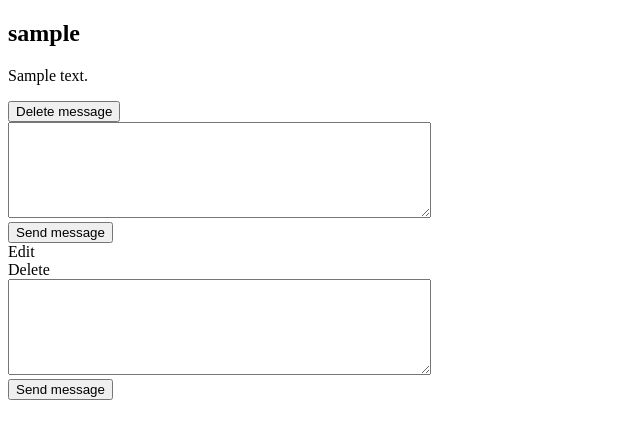
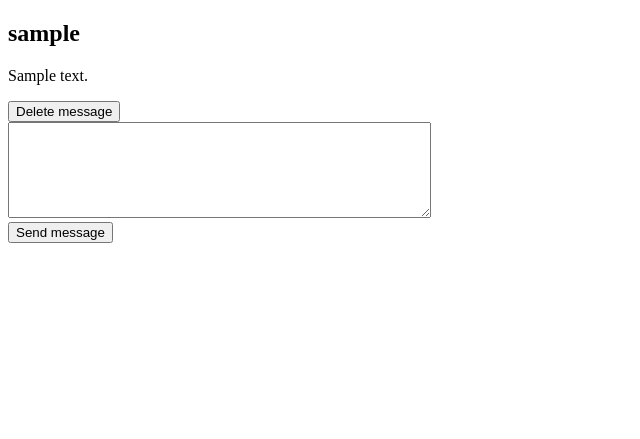
Before and after one commit to Kathei/somekratia, a Django app: page /issue/1/ in a window 1280 px wide. Shown: the top 439 px of the page, without its empty margins (0-640 px from the left). Run offline with Django 3.2, Linux system fonts and the light colour scheme; a user stored in the database is signed in; tables that the repository leaves empty hold one stand-in row (values such as "Sample post"); some libraries are stand-ins or nearby versions.

Commit message:
Delete messages

```diff
--- a/app/static/navigation.js
+++ b/app/static/navigation.js
@@ -5,6 +5,26 @@
 var searchIssues = new SearchIssues();
 
 var app = angular.module('myApp', ['ngRoute', 'uiGmapgoogle-maps']);
+
+app.config(['$httpProvider', function($httpProvider) {
+    $httpProvider.defaults.xsrfCookieName = 'csrftoken';
+    $httpProvider.defaults.xsrfHeaderName = 'X-CSRFToken';
+}]);
+
+app.controller('messageController', function($scope, $http) {
+    $scope.deleteMessage = function(messageId){
+        console.log("test");
+        var config = {
+            method: 'DELETE',
+        };
+        $http.delete("/message/" + messageId + '/', config)
+            .success(function() {
+                alert("deleted: " + messageId);
+            }).error(function() {
+                alert("delete failed!");
+            });
+    };
+});
 
 app.controller('searchController', function($scope, $http){
    $scope.map = {
--- a/app/views.py
+++ b/app/views.py
@@ -1,4 +1,4 @@
-from django.shortcuts import loader, redirect
+from django.shortcuts import loader, redirect, get_object_or_404
 from django.http import HttpResponse, JsonResponse, HttpResponseBadRequest, HttpResponseForbidden, HttpResponseNotFound
 from django.template import RequestContext, Context
 from django.contrib.auth import authenticate, login, logout
@@ -104,13 +104,13 @@ def edit_message(request, messageID):
     if request.user is None or request.user.is_anonymous():
         return HttpResponseForbidden()
     if request.method == 'PUT':
-        message = Message.objects.get_or_404(poster=request.user, id=messageID)
+        message = get_object_or_404(Message, poster=request.user, id=messageID)
         message.text = request.PUT['messagefield']
         message.save()
         return JsonResponse(message)
         return JsonResponse(message)
     elif request.method == 'DELETE':
-        message = Message.objects.get_or_404(poster=request.user, id=messageID)
+        message = get_object_or_404(Message, poster=request.user, id=messageID)
         message.delete()
         return HttpResponse('Deleted')
     else:
--- a/templates/issue.html
+++ b/templates/issue.html
@@ -1,30 +1,26 @@
 <!DOCTYPE html>
-<html lang="en">
+<html lang="en" ng-app="myApp">
 <head>
     <meta charset="UTF-8">
     <title>Somekratia</title>
-    <link rel="stylesheet" type="text/css" media="screen" href="../static/style.css" />
+    <link rel="stylesheet" type="text/css" media="screen" href="/static/style.css" />
+    <script src="/static/angular.js"></script>
+    <script src="/static/angular-route.js"></script>
+    <script src="/static/angular-google-maps.js"></script>
+    <script src="/static/angular-simple-logger.js"></script>
+    <script src="/static/lodash.js"></script>
+    <script src="/static/search.js"></script>
+    <script src="/static/issue.js"></script>
+    <script src="/static/navigation.js"></script>
 </head>
 <body>
     {% for message in message_list %}
         <h2>{{ message.poster }}</h2>
         <p>{{ message.text }}</p>
-        {%  if message.poster == user %}
-            <form id="delete_form" action="/message/{{ message.id }}" method="DELETE">
-                <div class="button">
-                    <button type="submit">Delete message</button>
-                </div>
-            </form>
-        {% csrf_token %}
-        <label for="messagefield">
-                <textarea id="messagefield" name="messagefield" rows="6" cols="50"></textarea>
-        </label>
-        <div class="button">
-                <button type="submit">Send message</button>
-        </div>
-    </form>
-            <div class="edit">Edit</div>
-            <div class="delete">Delete</div>
+        {% if message.poster == user %}
+            <div class="button" ng-controller="messageController">
+                <button type="submit" ng-click="deleteMessage({{ message.id }})">Delete message</button>
+             </div>
         {% endif %}
     {% endfor %}
     <form id="messageform" action="/issue/{{ issueID }}/messages/" method="post">
```
